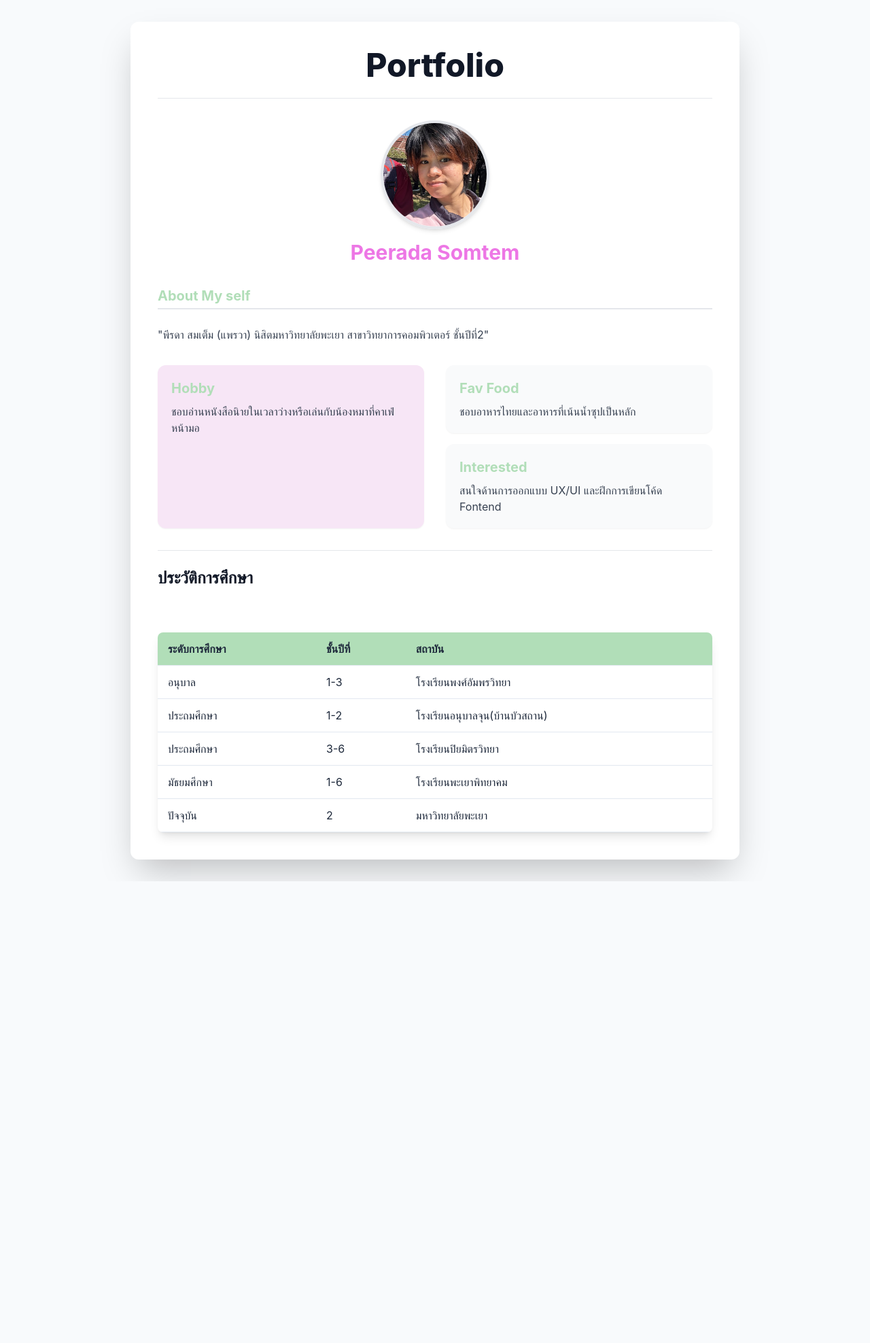
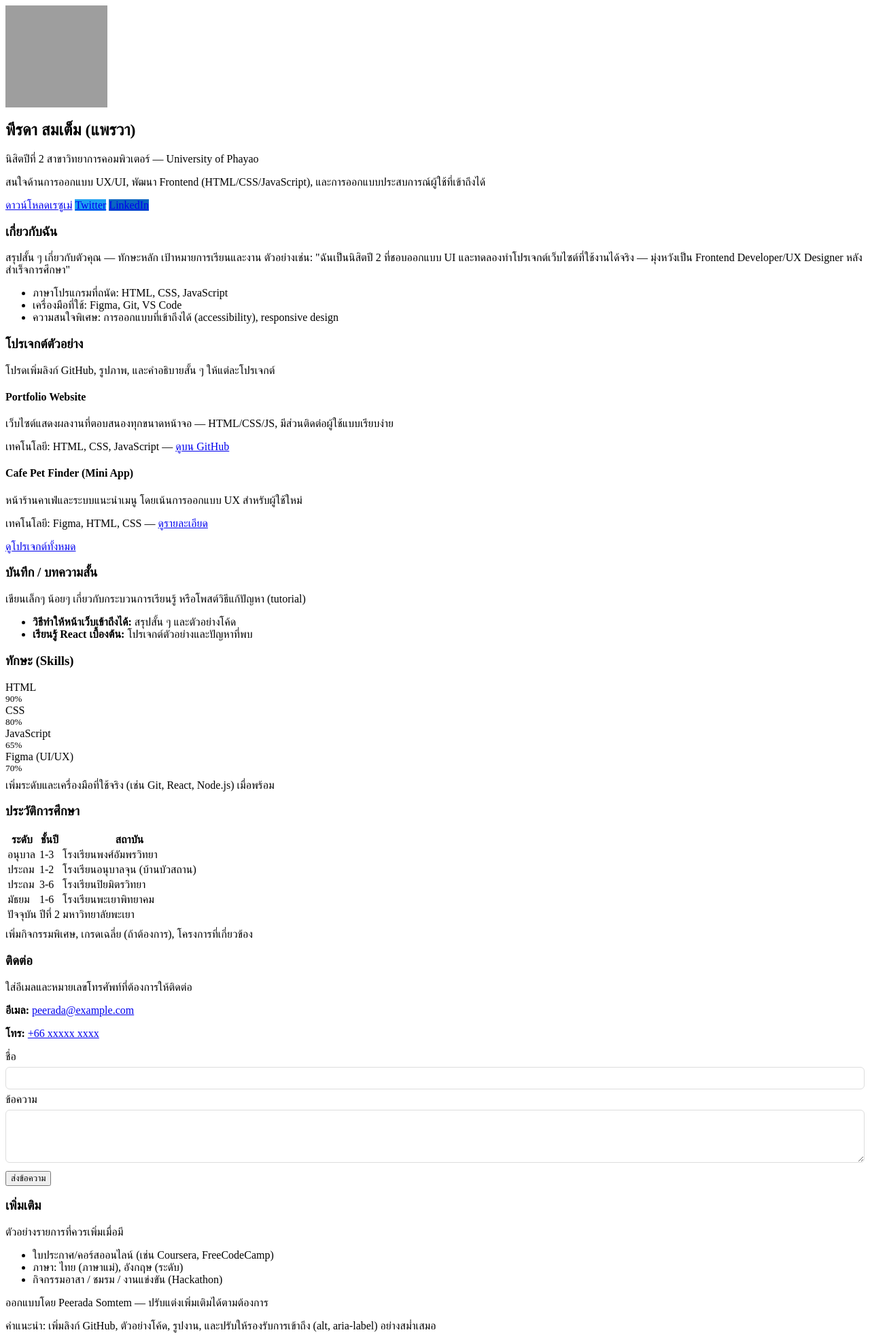
Before and after one commit to wadev88/Portfoilo, a Flask app: page / in a window 1280 px wide. Shown: the whole page at 68% size. Before the commit the page ends 1296 px from the top, so only its background shows below. Run offline with Flask 3, Linux system fonts and the light colour scheme; some libraries are stand-ins or nearby versions; grey boxes are pictures that could not be loaded.

Commit message:
Update Portfolio.html

```diff
--- a/templates/Portfolio.html
+++ b/templates/Portfolio.html
@@ -1,138 +1,155 @@
-<!DOCTYPE html>
-<html lang="th">
-<head>
-    <meta charset="UTF-8">
-    <meta name="viewport" content="width=device-width, initial-scale=1.0">
-    <title>Peerada (แพรวา): About Me</title>
-    <!-- โหลด Tailwind CSS -->
-    <script src="https://cdn.tailwindcss.com"></script>
-    <style>
-        /* กำหนด Font หลักและพื้นหลัง */
-        body {
-            font-family: 'Inter', sans-serif;
-            background-color: #f8fafc; /* พื้นหลังสีขาวนวล */
-            color: #1e293b; /* ข้อความสีน้ำเงินเข้ม */
-        }
-        /* กำหนดสีหลักที่ใช้ (Custom Colors) */
-        .color-primary { color: #ED77E5; } /* สีชมพูที่คุณเลือก */
-        .color-secondary { color: #B1DEB8; } /* สีเขียวที่คุณเลือก */
-        .bg-color-primary-light { background-color: #f7e6f6; } /* ชมพูอ่อนสำหรับพื้นหลัง */
+<!-- HERO -->
+<section class="hero" aria-labelledby="hero-name">
+  <img src="https://raw.githubusercontent.com/wadev88/wadev88.github.io/main/img2.jpg" alt="รูปโปรไฟล์ของ Peerada Somtem" class="avatar" width="150" height="150" />
+  <div>
+    <h2 id="hero-name">พีรดา สมเต็ม (แพรวา)</h2>
+    <p class="meta">นิสิตปีที่ 2 สาขาวิทยาการคอมพิวเตอร์ — University of Phayao</p>
+    <p style="margin-top:8px">สนใจด้านการออกแบบ UX/UI, พัฒนา Frontend (HTML/CSS/JavaScript), และการออกแบบประสบการณ์ผู้ใช้ที่เข้าถึงได้</p>
+    <div style="margin-top:10px" class="socials" aria-hidden="false">
+      <!-- ใส่ลิงก์จริงเมื่อมี -->
+      <a class="btn" href="#" aria-label="ดาวน์โหลดเรซูเม่ (PDF)">ดาวน์โหลดเรซูเม่</a>
+      <a class="btn" href="#" style="background:#1da1f2" aria-label="Twitter / X">Twitter</a>
+      <a class="btn" href="#" style="background:#0a66c2" aria-label="LinkedIn">LinkedIn</a>
+    </div>
+  </div>
+</section>
 
-        /* สไตล์สำหรับตาราง (เพื่อให้ดูทันสมัย ไม่ใช้ border="1") */
-        .styled-table {
-            width: 100%;
-            border-collapse: collapse;
-            margin-top: 1.5rem;
-            text-align: left;
-        }
-        .styled-table th, .styled-table td {
-            padding: 12px 15px;
-            border-bottom: 1px solid #e2e8f0;
-        }
-        .styled-table th {
-            background-color: #B1DEB8; /* ใช้สีเขียวที่คุณเลือกเป็นสีพื้นหลัง Header */
-            color: #1e293b;
-            font-weight: 600;
-            text-transform: uppercase;
-        }
-    </style>
-</head>
-<body class="p-4 sm:p-8">
+<!-- MAIN GRID -->
+<div class="grid" style="margin-top:18px">
+  <!-- Left column: About, Projects -->
+  <div>
+    <!-- About -->
+    <section id="about" class="card" aria-labelledby="about-title">
+      <h3 id="about-title">เกี่ยวกับฉัน</h3>
+      <p>สรุปสั้น ๆ เกี่ยวกับตัวคุณ — ทักษะหลัก เป้าหมายการเรียนและงาน ตัวอย่างเช่น: "ฉันเป็นนิสิตปี 2 ที่ชอบออกแบบ UI และทดลองทำโปรเจกต์เว็บไซต์ที่ใช้งานได้จริง — มุ่งหวังเป็น Frontend Developer/UX Designer หลังสำเร็จการศึกษา"</p>
+      <ul>
+        <li>ภาษาโปรแกรมที่ถนัด: HTML, CSS, JavaScript</li>
+        <li>เครื่องมือที่ใช้: Figma, Git, VS Code</li>
+        <li>ความสนใจพิเศษ: การออกแบบที่เข้าถึงได้ (accessibility), responsive design</li>
+      </ul>
+    </section>
 
-    <div class="max-w-4xl mx-auto bg-white p-6 md:p-10 rounded-xl shadow-2xl space-y-8">
+    <!-- Projects -->
+    <section id="projects" class="card" aria-labelledby="projects-title" style="margin-top:14px">
+      <h3 id="projects-title">โปรเจกต์ตัวอย่าง</h3>
+      <p class="meta">โปรดเพิ่มลิงก์ GitHub, รูปภาพ, และคำอธิบายสั้น ๆ ให้แต่ละโปรเจกต์</p>
 
-        <!-- ส่วนหัวและข้อมูลแนะนำตัว -->
-        <header class="text-center pb-6 border-b border-gray-200">
-            <h1 class="text-4xl sm:text-5xl font-extrabold text-gray-900">
-                Portfolio
-            </h1>
-        </header>
+      <div class="projects" aria-live="polite">
+        <!-- ตัวอย่างโปรเจกต์ -->
+        <article class="project" aria-labelledby="proj1">
+          <h4 id="proj1">Portfolio Website</h4>
+          <p>เว็บไซต์แสดงผลงานที่ตอบสนองทุกขนาดหน้าจอ — HTML/CSS/JS, มีส่วนติดต่อผู้ใช้แบบเรียบง่าย</p>
+          <p class="meta">เทคโนโลยี: HTML, CSS, JavaScript — <a href="#" rel="noopener">ดูบน GitHub</a></p>
+        </article>
 
-        <!-- ข้อมูลส่วนตัว (Hero) -->
-        <div class="flex flex-col items-center space-y-4">
-            <img src="./static/img2.jpg" alt="รูปโปรไฟล์"
-                 class="w-40 h-40 rounded-full object-cover border-4 border-gray-200 shadow-md"/>
+        <article class="project" aria-labelledby="proj2">
+          <h4 id="proj2">Cafe Pet Finder (Mini App)</h4>
+          <p>หน้าร้านคาเฟ่และระบบแนะนำเมนู โดยเน้นการออกแบบ UX สำหรับผู้ใช้ใหม่</p>
+          <p class="meta">เทคโนโลยี: Figma, HTML, CSS — <a href="#" rel="noopener">ดูรายละเอียด</a></p>
+        </article>
+      </div>
 
-            <h2 class="text-3xl font-bold color-primary">Peerada Somtem</h2>
+      <p style="margin-top:12px"><a href="#" class="btn">ดูโปรเจกต์ทั้งหมด</a></p>
+    </section>
+
+    <!-- Blog / Notes (ถ้ามี) -->
+    <section class="card" style="margin-top:14px" aria-labelledby="blog-title">
+      <h3 id="blog-title">บันทึก / บทความสั้น</h3>
+      <p class="meta">เขียนเล็กๆ น้อยๆ เกี่ยวกับกระบวนการเรียนรู้ หรือโพสต์วิธีแก้ปัญหา (tutorial)</p>
+      <ul>
+        <li><strong>วิธีทำให้หน้าเว็บเข้าถึงได้:</strong> สรุปสั้น ๆ และตัวอย่างโค้ด</li>
+        <li><strong>เรียนรู้ React เบื้องต้น:</strong> โปรเจกต์ตัวอย่างและปัญหาที่พบ</li>
+      </ul>
+    </section>
+  </div>
+
+  <!-- Right column: Skills, Education, Contact -->
+  <aside>
+    <!-- Skills -->
+    <section id="skills" class="card" aria-labelledby="skills-title">
+      <h3 id="skills-title">ทักษะ (Skills)</h3>
+      <div class="skills" role="list">
+        <div class="skill" role="listitem" aria-label="HTML 90%">
+          <span>HTML</span>
+          <div class="bar" aria-hidden="true"><i style="width:90%"></i></div>
+          <small class="meta">90%</small>
         </div>
 
-        <!-- ส่วนเกี่ยวกับตัวเอง -->
-        <section class="space-y-6">
-            <h4 class="text-xl font-bold color-secondary border-b-2 border-gray-200 pb-1">About My self</h4>
-            <p class="text-gray-700 leading-relaxed">
-                 "พีรดา สมเต็ม (แพรวา) นิสิตมหาวิทยาลัยพะเยา สาขาวิทยาการคอมพิวเตอร์ ชั้นปีที่2"
-
-            </p>
-        </section>
-
-        <!-- ส่วนงานอดิเรก อาหาร และสถานที่โปรด -->
-        <div class="grid md:grid-cols-2 gap-8">
-            <!-- Hobby -->
-            <div class="bg-color-primary-light p-5 rounded-xl shadow-sm">
-                <h4 class="text-xl font-bold color-secondary mb-2">Hobby</h4>
-                <p class="text-gray-700">
-                    ชอบอ่านหนังสือนิายในเวลาว่างหรือเล่นกับน้องหมาที่คาเฟ่หน้ามอ
-                </p>
-            </div>
-
-            <!-- Fav Food / Location -->
-            <div class="space-y-4">
-                <div class="bg-gray-50 p-5 rounded-xl shadow-sm">
-                    <h4 class="text-xl font-bold color-secondary mb-2">Fav Food</h4>
-                    <p class="text-gray-700">
-                        ชอบอาหารไทยและอาหารที่เน้นน้ำซุปเป็นหลัก
-                    </p>
-                </div>
-                <div class="bg-gray-50 p-5 rounded-xl shadow-sm">
-                    <h4 class="text-xl font-bold color-secondary mb-2">Interested</h4>
-                    <p class="text-gray-700">
-                        สนใจด้านการออกแบบ UX/UI และฝึกการเขียนโค้ด Fontend
-                    </p>
-                </div>
-            </div>
+        <div class="skill" role="listitem" aria-label="CSS 80%">
+          <span>CSS</span>
+          <div class="bar" aria-hidden="true"><i style="width:80%"></i></div>
+          <small class="meta">80%</small>
         </div>
 
-        <!-- ประวัติการศึกษา -->
-        <section>
-            <h3 class="text-2xl font-bold text-gray-900 mt-6 mb-4 border-t border-gray-200 pt-6">ประวัติการศึกษา</h3>
-            <table class="styled-table shadow-lg rounded-lg overflow-hidden">
-                <thead>
-                    <tr>
-                        <th class="text-left">ระดับการศึกษา</th>
-                        <th class="text-left">ชั้นปีที่</th>
-                        <th class="text-left">สถาบัน</th>
-                    </tr>
-                </thead>
-                <tbody>
-                    <tr>
-                        <td>อนุบาล</td>
-                        <td>1-3</td>
-                        <td>โรงเรียนพงศ์อัมพรวิทยา</td>
-                    </tr>
-                    <tr>
-                        <td>ประถมศึกษา</td>
-                        <td>1-2</td>
-                        <td>โรงเรียนอนุบาลจุน(บ้านบัวสถาน)</td>
-                    </tr>
-                    <tr>
-                        <td>ประถมศึกษา</td>
-                        <td>3-6</td>
-                        <td>โรงเรียนปิยมิตรวิทยา</td>
-                    </tr>
-                    <tr>
-                        <td>มัธยมศึกษา</td>
-                        <td>1-6</td>
-                        <td>โรงเรียนพะเยาพิทยาคม</td>
-                    </tr>
-                     <tr>
-                        <td>ปัจจุบัน</td>
-                        <td>2</td>
-                        <td>มหาวิทยาลัยพะเยา</td>
-                    </tr>
-                </tbody>
-            </table>
-        </section>
+        <div class="skill" role="listitem" aria-label="JavaScript 65%">
+          <span>JavaScript</span>
+          <div class="bar" aria-hidden="true"><i style="width:65%"></i></div>
+          <small class="meta">65%</small>
+        </div>
 
-    </div>
-</body>
-</html>
+        <div class="skill" role="listitem" aria-label="Figma 70%">
+          <span>Figma (UI/UX)</span>
+          <div class="bar" aria-hidden="true"><i style="width:70%"></i></div>
+          <small class="meta">70%</small>
+        </div>
+      </div>
+      <p style="margin-top:8px" class="meta">เพิ่มระดับและเครื่องมือที่ใช้จริง (เช่น Git, React, Node.js) เมื่อพร้อม</p>
+    </section>
+
+    <!-- Education -->
+    <section id="education" class="card" style="margin-top:14px" aria-labelledby="edu-title">
+      <h3 id="edu-title">ประวัติการศึกษา</h3>
+      <!-- ตารางของผู้ใช้ที่มีอยู่ -->
+      <table aria-label="ประวัติการศึกษา">
+        <thead>
+          <tr><th>ระดับ</th><th>ชั้นปี</th><th>สถาบัน</th></tr>
+        </thead>
+        <tbody>
+          <tr><td>อนุบาล</td><td>1-3</td><td>โรงเรียนพงศ์อัมพรวิทยา</td></tr>
+          <tr><td>ประถม</td><td>1-2</td><td>โรงเรียนอนุบาลจุน (บ้านบัวสถาน)</td></tr>
+          <tr><td>ประถม</td><td>3-6</td><td>โรงเรียนปิยมิตรวิทยา</td></tr>
+          <tr><td>มัธยม</td><td>1-6</td><td>โรงเรียนพะเยาพิทยาคม</td></tr>
+          <tr><td>ปัจจุบัน</td><td>ปีที่ 2</td><td>มหาวิทยาลัยพะเยา</td></tr>
+        </tbody>
+      </table>
+      <p class="meta" style="margin-top:8px">เพิ่มกิจกรรมพิเศษ, เกรดเฉลี่ย (ถ้าต้องการ), โครงการที่เกี่ยวข้อง</p>
+    </section>
+
+    <!-- Contact -->
+    <section id="contact" class="card" style="margin-top:14px" aria-labelledby="contact-title">
+      <h3 id="contact-title">ติดต่อ</h3>
+      <div class="contacts">
+        <p class="meta">ใส่อีเมลและหมายเลขโทรศัพท์ที่ต้องการให้ติดต่อ</p>
+        <p><strong>อีเมล:</strong> <a href="mailto:peerada@example.com">peerada@example.com</a></p>
+        <p><strong>โทร:</strong> <a href="tel:+66xxxxxxxxx">+66 xxxxx xxxx</a></p>
+
+        <!-- แบบฟอร์มติดต่อที่ไม่ต้องใช้ server (ตัวอย่าง) -->
+        <form action="#" method="post" aria-label="แบบฟอร์มติดต่อ">
+          <label for="name">ชื่อ</label><br />
+          <input id="name" name="name" type="text" required style="width:100%;padding:8px;margin:6px 0;border-radius:6px;border:1px solid #ddd" />
+          <label for="message">ข้อความ</label><br />
+          <textarea id="message" name="message" rows="4" required style="width:100%;padding:8px;margin:6px 0;border-radius:6px;border:1px solid #ddd"></textarea>
+          <button type="submit" class="btn" style="margin-top:6px">ส่งข้อความ</button>
+        </form>
+      </div>
+    </section>
+
+    <!-- Extras: Certificates / Languages / Volunteer -->
+    <section class="card" style="margin-top:14px" aria-labelledby="extras-title">
+      <h3 id="extras-title">เพิ่มเติม</h3>
+      <p class="meta">ตัวอย่างรายการที่ควรเพิ่มเมื่อมี</p>
+      <ul>
+        <li>ใบประกาศ/คอร์สออนไลน์ (เช่น Coursera, FreeCodeCamp)</li>
+        <li>ภาษา: ไทย (ภาษาแม่), อังกฤษ (ระดับ)</li>
+        <li>กิจกรรมอาสา / ชมรม / งานแข่งขัน (Hackathon)</li>
+      </ul>
+    </section>
+  </aside>
+</div>
+
+<!-- FOOTER -->
+<footer role="contentinfo">
+  <p>ออกแบบโดย Peerada Somtem — ปรับแต่งเพิ่มเติมได้ตามต้องการ</p>
+  <p class="meta">คำแนะนำ: เพิ่มลิงก์ GitHub, ตัวอย่างโค้ด, รูปงาน, และปรับให้รองรับการเข้าถึง (alt, aria-label) อย่างสม่ำเสมอ</p>
+</footer>
+</div> </body> </html>
```
